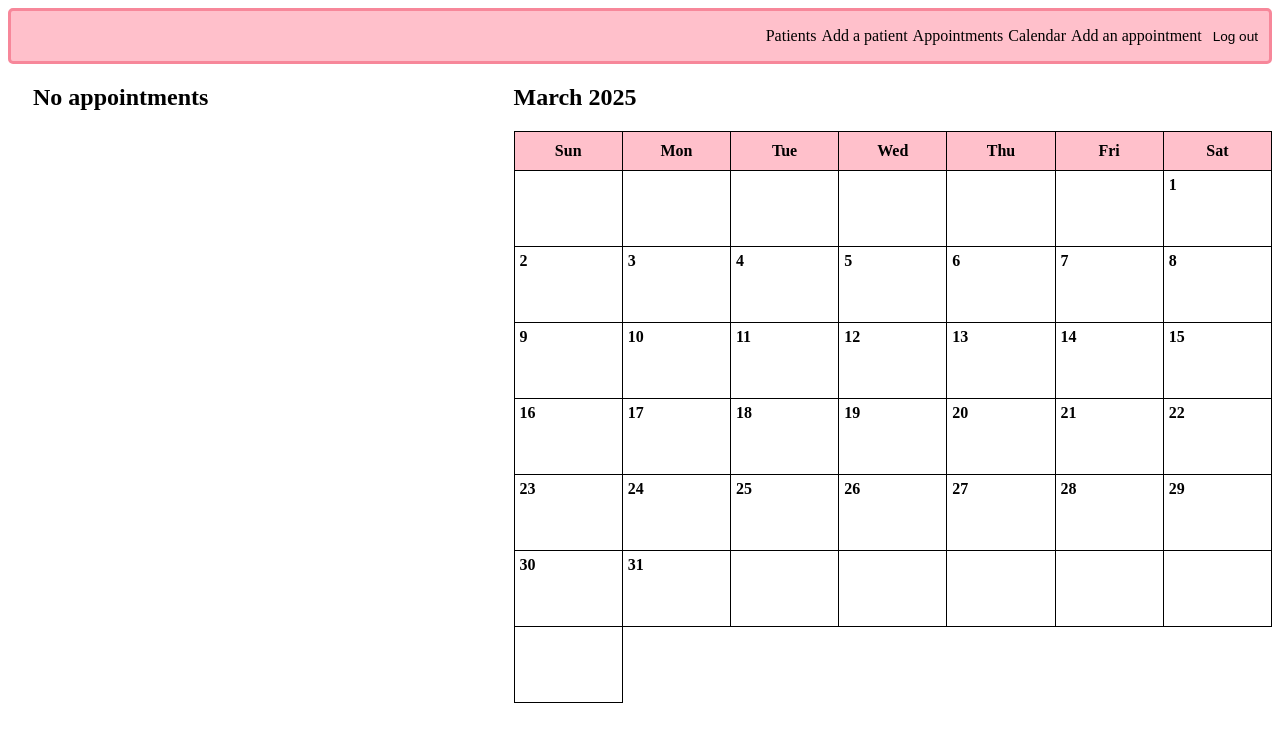
After one commit to TehilahZaman/project-care-scribe, a Django app: page /calendar/ in a window 1280 px wide. The commit adds this page. Shown: the top 742 px of the page. Run offline with Django 5.2, Linux system fonts and the light colour scheme; the visitor is signed in with stand-in values (Sample User, id 1); data that the repository does not hold is empty.

Commit message:
calendar and css

```diff
--- a/main_app/static/css/appointments/appointment-index.css
+++ b/main_app/static/css/appointments/appointment-index.css
@@ -0,0 +1,59 @@
+.container {
+  display: grid;
+  grid-template-columns: 0.8fr 1.2fr;
+  grid-template-rows: auto;
+}
+
+h1 {
+  /* text-align: center; */
+  margin-left: 15px;
+}
+
+.appointments {
+  display: flex;
+  flex-direction: column;
+  align-items: stretch;
+  width: 70%;
+  margin-left: 10px;
+}
+
+.appointment {
+  background-color: white;
+  border: solid var(--patientborder);
+  border-radius: 3px;
+  height: 40px;
+  margin-bottom: 10px;
+  font-size: 20px;
+  padding-left: 5%;
+  padding-top: 4%;
+  margin-right: 10px;
+  margin-left: 10px;
+}
+
+.calendar-container {
+  margin-right: 10px;
+  width: 100%;
+}
+
+.week-days {
+  background-color: var(--back);
+}
+
+.apt {
+  background-color: var(--patientback);
+  border-radius: 4px;
+}
+
+td {
+  height: 55px;
+  width: 47px;
+  position: relative;
+  padding: 10px;
+}
+
+.day {
+  position: absolute;
+  top: 5px;
+  left: 5px;
+  font-weight: bold;
+}
--- /dev/null
+++ b/main_app/templates/appointments/calendar.html
@@ -0,0 +1,89 @@
+{% extends 'base.html' %}
+{% load static %}
+
+
+{% block head %}
+    <link
+     rel="stylesheet"
+     href="{% static 'css/appointments/appointment-index.css' %}"/>
+    <style>
+        table { width: 100%; border-collapse: collapse; }
+        th, td { border: 1px solid black; padding: 10px; text-align: center; }
+        .has-appointment { background-color: white; }
+    </style>
+{% endblock head %}
+
+{% block content %}
+
+<main class="container">
+    <section class="apt-container">
+        <div class="appointments">
+            {% if appointments_list %}
+            <h1>Appointments:</h1>
+
+            {% for appt in appts %}
+                 {% for appointment in appt.1 %}
+
+                <div class="appointment">
+                    <a href="{% url 'appointment-details' appointment.id %}">
+                     {{appointment.patient}}: {{ appointment.date }} with
+                    {{appointment.dr_name}}</a>
+                </div>
+
+    <!-- <div class="apt-actions">
+                    <a href="{% url 'appointment-update' appointment.id %}" class="btn warn">Edit</a>
+                    <a href="{% url 'appointment-delete' appointment.id %}" class="btn danger">Cancel</a>
+                </div> -->
+                {% endfor %}
+            {% endfor %}
+        </div>
+
+            {% else %}
+                <h1>No appointments</h1>
+            {% endif %}
+    </section>
+
+    <section class="calendar-container">
+        <h2>{{month_name}} {{year}}</h2>
+        <table>
+            <tr class="week-days">
+                <th>Sun</th><th>Mon</th><th>Tue</th><th>Wed</th><th>Thu</th><th>Fri</th><th>Sat</th>
+            </tr>
+            <tr>
+                {% for day in days %}
+                    {% if forloop.counter|divisibleby:7 %}
+                        </tr><tr>
+                    {% endif %}
+                    {% if forloop.first and day != 1 %}
+                        <td colspan="{{ day|add:'-1' }}"></td>
+                    {% endif %}
+
+                    {% if day != 0 %}
+                        <td class="
+                            {% if appts %}has-appointment{% endif %}">
+                            <div class="day">{{ day }}</div>
+
+                            {% for appt in appts %}
+                                {% if appt.0 == day %}
+                                    {% for appointment in appt.1 %}
+                                        <div class="apt">
+                                            <a href="{% url 'appointment-details' appointment.id %}">
+                                                {{appointment.patient}}
+                                            </a>
+                                        </div>
+                                    {% endfor %}
+                                {% endif %}
+                            {% endfor %}
+                        </td>
+                    {% else %}
+                        <td></td>
+                    {% endif %}
+
+
+
+                {% endfor %}
+                </tr>
+            </table>
+    </section>
+</main>
+{% endblock content %}
--- a/main_app/templates/base.html
+++ b/main_app/templates/base.html
@@ -17,6 +17,7 @@
           <li><a href="{% url 'patient-index' %}">Patients</a></li>
           <li><a href="{% url 'patient-create' %}">Add a patient</a></li>
           <li><a href="{% url 'appointment-index' %}">Appointments</a></li>
+          <li><a href="{% url 'calendar-view' %}">Calendar</a></li>
           <li><a href="{% url 'add-appointment' %}">Add an appointment</a></li>
           <li>
             <form id="logout-form" method="post" action="{% url 'logout' %}">
--- a/main_app/templates/patients/index.html
+++ b/main_app/templates/patients/index.html
@@ -11,9 +11,11 @@
 <section class="patient-container">
 
     {% for patient in patients %}
+    <a href="{% url 'patient-details' patient.id%}">
     <div class="patient-card">
-        <a href="{% url 'patient-details' patient.id%}">{{ patient.name }}</a>
+        {{ patient.name }}
     </div>
+    </a>
     {% endfor %}
 
 </section>
--- a/main_app/urls.py
+++ b/main_app/urls.py
@@ -11,7 +11,17 @@ urlpatterns = [
     path('patient/<int:pk>/update', views.PatientUpdate.as_view(), name="patient-update"),
     path('patient/<int:pk>/delete', views.PatientDelete.as_view(), name='patient-delete'),
     path('appointments/add-appointment', views.add_appointment, name='add-appointment'),
+
+
+
     path('appointments/', views.AppointmentList.as_view(), name='appointment-index'),
+    path('calendar/', views.calendar_view, name='calendar-view'),
+
+
+
+
+
+
     # add/create - through patient maybe i can pre fill the patient input?
     # path('patient/<int:patient_id>/add-appointment', views.add_appointment, name='add-appointment'),
     path('appointments/<int:pk>/', views.AppointmentDetail.as_view(), name='appointment-details'),
--- a/main_app/views.py
+++ b/main_app/views.py
@@ -11,6 +11,8 @@ from django.contrib.auth.mixins import LoginRequiredMixin
 from .models import Patient, Appointment, Medication
 from .forms import AppointmentForm, MedicationForm
 from django import forms
+import calendar
+from datetime import date
 
 
 
@@ -86,6 +88,51 @@ def add_appointment(request):
 
 class AppointmentList(LoginRequiredMixin, ListView):
     model = Appointment
+
+def calendar_view(request, year=None, month=None):
+    appointments_list = Appointment.objects.all()
+    print(appointments_list)
+
+# if the date is not specified set it today
+    if not year or not month:
+        today = date.today()
+        year, month = today.year, today.month
+    # first_weekday, num_days = calendar.monthrange(year, month)
+    # days = [0] * first_weekday + list(range(1, num_days + 1))
+# generate all the day in any month in a list
+    cal = calendar.Calendar()
+    month_days = list(cal.itermonthdays(year, month))
+#  filter the appointment by year and month
+    appointments = Appointment.objects.filter(date__year=year, date__month=month)
+
+    days_with_appts = []
+    for day in month_days:
+        if day == 0:
+            days_with_appts.append((0, []))
+        else:
+            appt_list = [appt for appt in appointments if appt.date.day == day]
+            days_with_appts.append((day, appt_list))
+
+            # print(appt_list)
+
+
+# #  create an empty dictionary for appts excluding the 0 dates
+#     appt_dict = {day: [] for day in month_days if day != 0}
+# # loop through appts and append the appt into the  correct day
+#     for appt in appointments:
+#         appt_dict[appt.date.day].append(appt)
+
+
+#  send all information to html template
+    context = {
+        "year": year,
+        "month": month,
+        "month_name": calendar.month_name[month],
+        "days": month_days,
+        "appts": days_with_appts,
+        "appointments_list": appointments_list,
+    }
+    return render(request, 'appointments/calendar.html', context)
 
 
 class AppointmentDetail(LoginRequiredMixin, DetailView):
```
Also changed, not shown: main_app/static/css/forms/appointment-form.css (added, +40 -0 lines), main_app/static/css/patients/patient-index.css (+19 -5 lines), main_app/templates/main_app/appointment_form.html (+13 -18 lines), main_app/templates/main_app/appointment_list.html (+13 -22 lines).
